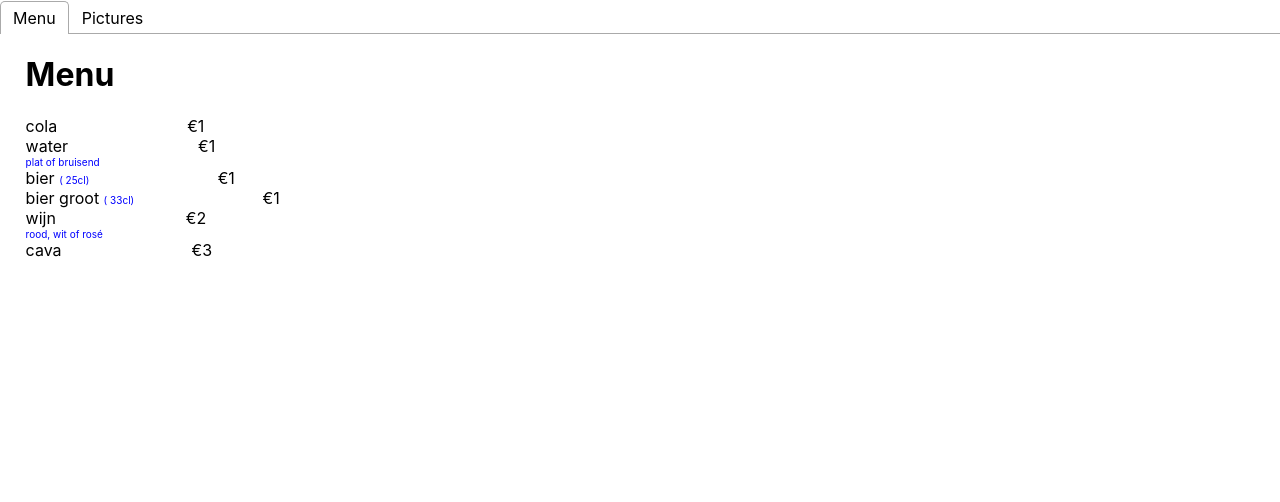
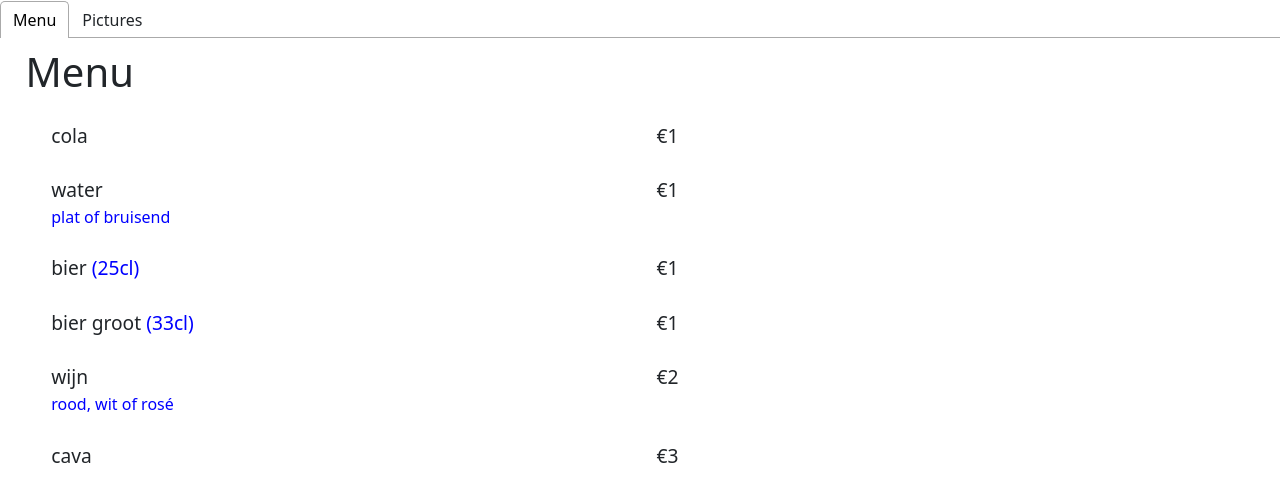
Before and after one commit to SeppeTeugels/dynamic_oefeningen, a React (Create React App) app: page / in a window 1280 px wide. Shown: the top 502 px of the page. Built offline with nearby package versions, Linux system fonts and the light colour scheme.

Commit message:
bundle 2 2.1-2.2

```diff
--- a/package.json
+++ b/package.json
@@ -7,8 +7,10 @@
     "@testing-library/jest-dom": "^5.16.5",
     "@testing-library/react": "^13.4.0",
     "@testing-library/user-event": "^13.5.0",
+    "bootstrap": "^5.2.1",
     "normalize.css": "^8.0.1",
     "react": "^18.2.0",
+    "react-bootstrap": "^2.5.0",
     "react-dom": "^18.2.0",
     "react-scripts": "5.0.1",
     "react-tabs": "^5.1.0",
--- a/src/App.js
+++ b/src/App.js
@@ -4,7 +4,7 @@ import {MenuCardPage} from "./pages/MenuCardPage";
 import {Tab, TabList, TabPanel, Tabs} from "react-tabs";
 import 'react-tabs/style/react-tabs.css';
 import {PicturesPage, Pictures} from "./pages/PicturesPage";
-
+import 'bootstrap/dist/css/bootstrap.min.css';
 function App() {
   return (
       <>
--- a/src/components/MenuProduct.js
+++ b/src/components/MenuProduct.js
@@ -1,15 +1,22 @@
 export function MenuProduct(props) {
     const {products} = props;
-    return <div style={{flex: 1, display:"inline"}}>{products.name}  <div style={{fontSize: 10, display:"inline" , color: "blue"}}> <ProductSize product={products}/></div> <div style={{display: "inline-flex", alignSelf: "right", marginLeft: "10%"}}>&euro;{products.price}</div>
-        <div style={{fontSize: 10, color: "blue"}}><ProductNote product={products}/></div> </div>
-}
+    return <div style={{margin: "2vw", fontSize: "Larger",display:"flex",justifyContent:"space-between",maxWidth:"50%"}}>
+        <div>
+            {products.name || "unknown"} <ProductSize product={products}/>
+            <ProductNote product={products} />
+        </div>
+        <div>
+            {`€${products.price}`}
+        </div>
+
+    </div>}
 
 export function ProductSize(prop) {
     const {product} = prop;
-    return <span> {product.size ? `( ${product.size}cl) ` : ""} </span>;
+    return <span style={{color:"blue"}}> {product.size ? `(${product.size}cl) ` : ""} </span>;
 }
 
 export function ProductNote(prop) {
     const {product} = prop;
-    return <span> {product.note ? product.note : ""} </span>;
+    return <div style={{fontSize:"smaller", color:"blue"}}> {product.note ? product.note : ""} </div>;
 }
```
Also changed, not shown: 1 other file (tests, documents, lock files or other folders).
